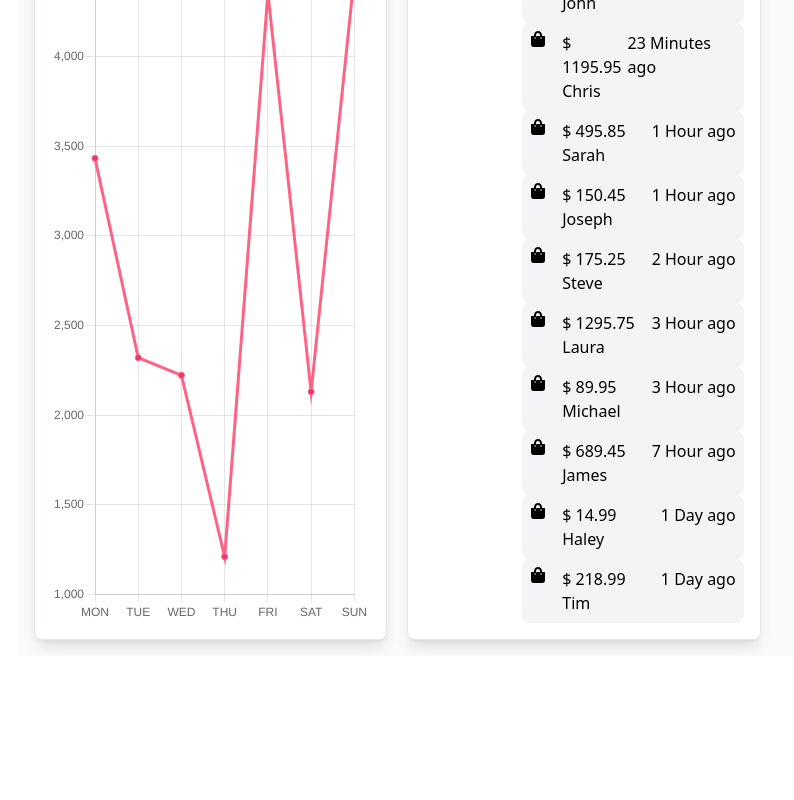
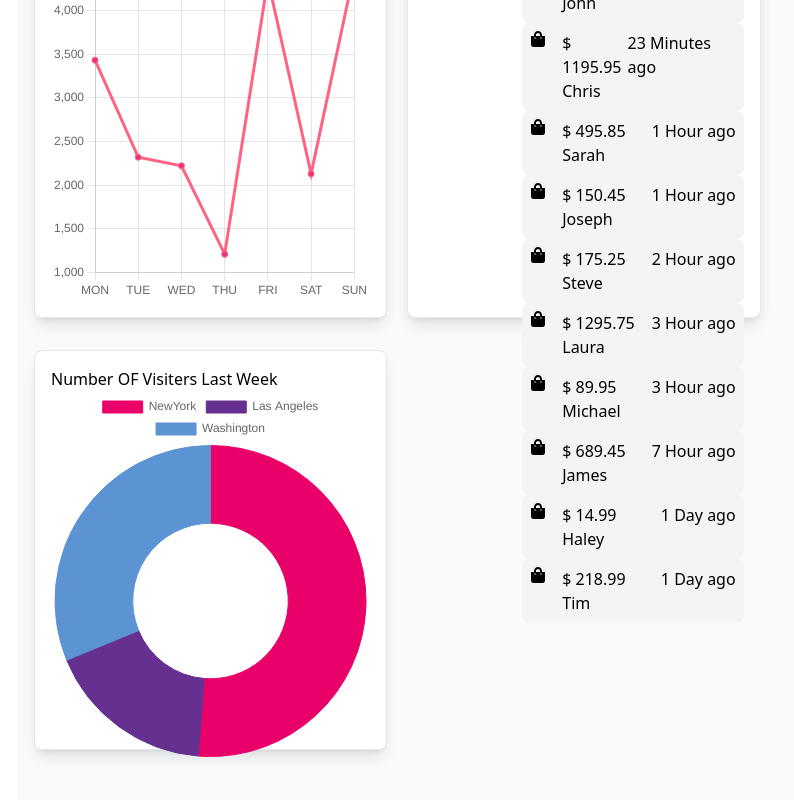
Before and after one commit to zulqarnain1231/Dashboard, a Next.js app: page / in a window 1280 px wide. Shown: the part 432-1232 px from the top of the page, without its empty margins (130-924 px from the left). Before the commit the page ends 1088 px from the top, so only its background shows below. Built offline with nearby package versions, Linux system fonts and the light colour scheme.

Commit message:
added the doughnut chart componenet in index.js

```diff
--- /dev/null
+++ b/Components/DoghnutChart.jsx
@@ -0,0 +1,47 @@
+import React, { useEffect, useState } from 'react'
+import { Chart as ChartJS, ArcElement, Tooltip, Legend } from 'chart.js';
+import { Doughnut } from 'react-chartjs-2';
+ChartJS.register(ArcElement, Tooltip, Legend);
+
+const DoghnutChart = () => {
+    const [chartOptions,setChartOptions]=useState({});
+    useEffect(()=>{
+        setChartOptions({
+            plugins:{
+
+            },
+            maintainAspectRatio:false,
+            responsive:true,
+        })
+    },[])
+    const data = {
+        labels: ['NewYork', 'Las Angeles', 'Washington' ],
+        datasets: [
+          {
+            label: '# of Viewers',
+            data: [5654, 1934, 3443],
+            backgroundColor: [
+              '#E90069',
+              '#663090',
+              '#5B93D3',
+
+            ],
+            borderColor: [
+                '#E90069',
+                '#663090',
+                '#5B93D3',
+
+            ],
+            borderWidth: 1,
+          },
+        ],
+      };
+  return (
+    <div className='bg-white  relative p-4 w-full lg:h-[70vh] h-[50vh] md:col-span-2 m-auto rounded-lg border shadow-lg overflow-auto'>
+       <h1 className='text-center pb-2 text-xl'>Number OF Visiters Last Week</h1>
+        <Doughnut data={data} options={chartOptions} />
+    </div>
+  )
+}
+
+export default DoghnutChart
--- a/Components/Topcard.jsx
+++ b/Components/Topcard.jsx
@@ -6,7 +6,7 @@ const Topcard = ({title,price,percent,span,icon}) => {
 <div className='flex justify-between'>
 
 <div>
-<span className='bg-[#3298EE] inline-block p-3 md:-translate-y-7 rounded-lg  w-20 h-20 shadow-xl text-white'>{icon}</span>
+<span className={title == 'Daily Revenue'? 'bg-[#3298EE] inline-block p-3 md:-translate-y-7 rounded-xl  w-16 h-16 shadow-xl text-white':title == 'YTD Revenue'? 'bg-[#5BB25F] inline-block p-3 md:-translate-y-7 rounded-xl  w-16 h-16 shadow-xl text-white':'bg-[#E63572] inline-block p-3 md:-translate-y-7 rounded-xl  w-16 h-16 shadow-xl text-white'}>{icon}</span>
 
 </div>
 <div>
--- a/Components/Topcards.jsx
+++ b/Components/Topcards.jsx
@@ -8,8 +8,8 @@ const Topcards = () => {
   return (
     <div className='grid grid-cols-1 p-4 my-4 md:grid-cols-6  gap-4'>
      <Topcard price='2,4323' title='Daily Revenue' icon={<CurrencyDollarIcon size={20} />} percent='12' span='2' />
-     <Topcard price='7,3323' title='YTD Revenue' icon={<CurrencyDollarIcon size={20} />} percent='17' span='2' />
-     <Topcard price='3323' title='Customers' icon={<ChartBarIcon size={20} />} percent='20' span='2' />
+     <Topcard price='7,3323' title='YTD Revenue' icon={<ChartBarIcon size={20} />} percent='17' span='2' />
+     <Topcard price='3323' title='Customers' icon={<UserPlusIcon size={20} />} percent='20' span='2' />
     </div>
   )
 }
--- a/pages/index.js
+++ b/pages/index.js
@@ -1,9 +1,10 @@
 import Head from 'next/head'
-import Image from 'next/image'
+
 import Header from '@/Components/Header'
 import Topcards from '@/Components/Topcards'
 import Barchart from '@/Components/Barchart'
 import Recentorders from '@/Components/Recentorders'
+import DoghnutChart from '@/Components/DoghnutChart'
 export default function Home() {
   return (
     <>
@@ -20,6 +21,11 @@ export default function Home() {
           <Barchart />
           <Recentorders />
         </div>
+        <div className=' p-4 gap-4 lg:gap-5 grid grid-cols-1 md:grid-cols-3 md:h-[70vh] h-[50vh] '>
+
+          <DoghnutChart />
+
+        </div>
       </main>
     </>
   )
```
